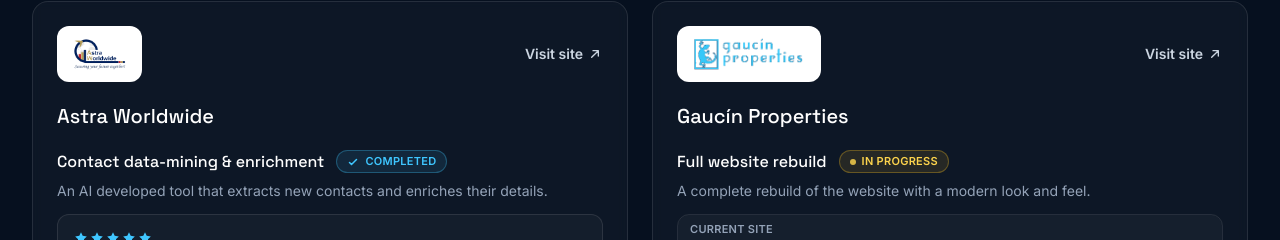
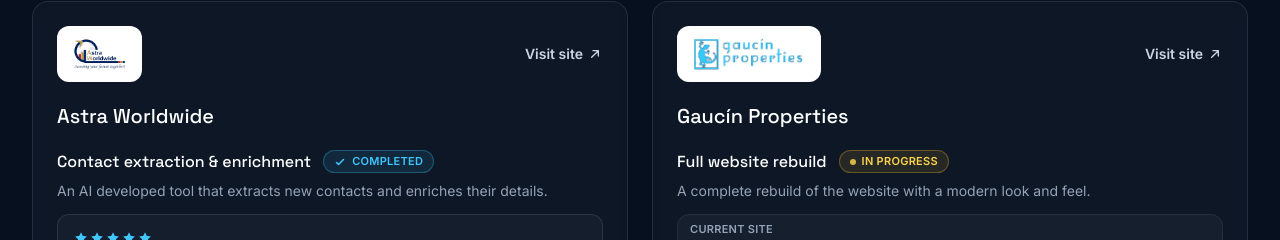
Before and after one commit to darrentang-ai/aimnow, a React (Vite) app: page / in a window 1280 px wide. Shown: the part 3791-4031 px from the top of the page. Built offline with nearby package versions, Linux system fonts and the light colour scheme.

Commit message:
Point contact form comment at hello@aimnow.io inbox
Web3Forms account email was changed, so the access key is unchanged
and only the comment was stale. Retitle the Astra project to match
its updated description.

```diff
--- a/src/components/Contact.jsx
+++ b/src/components/Contact.jsx
@@ -10,7 +10,7 @@
   'General enquiry',
 ]
 
-// Web3Forms delivers submissions to the configured inbox (darren.tang@gmail.com).
+// Web3Forms delivers submissions to the configured inbox (hello@aimnow.io).
 // This access key is public by design and safe to ship in client code.
 const WEB3FORMS_ACCESS_KEY = '8e889530-28a3-4589-ad7b-d5957f298073'
 
--- a/src/components/Projects.jsx
+++ b/src/components/Projects.jsx
@@ -10,7 +10,7 @@
     projects: [
       {
         status: 'done',
-        title: 'Contact data-mining & enrichment',
+        title: 'Contact extraction & enrichment',
         desc: 'An AI developed tool that extracts new contacts and enriches their details.',
         review: {
           rating: 5,
```
